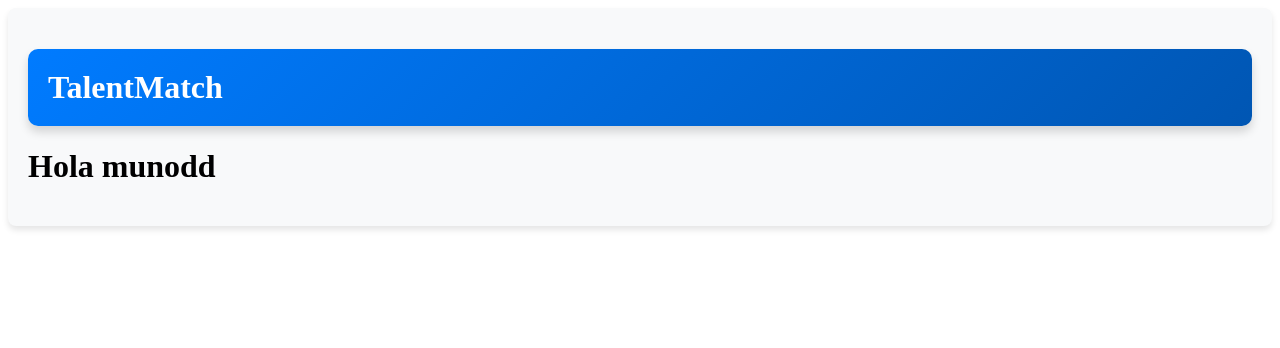
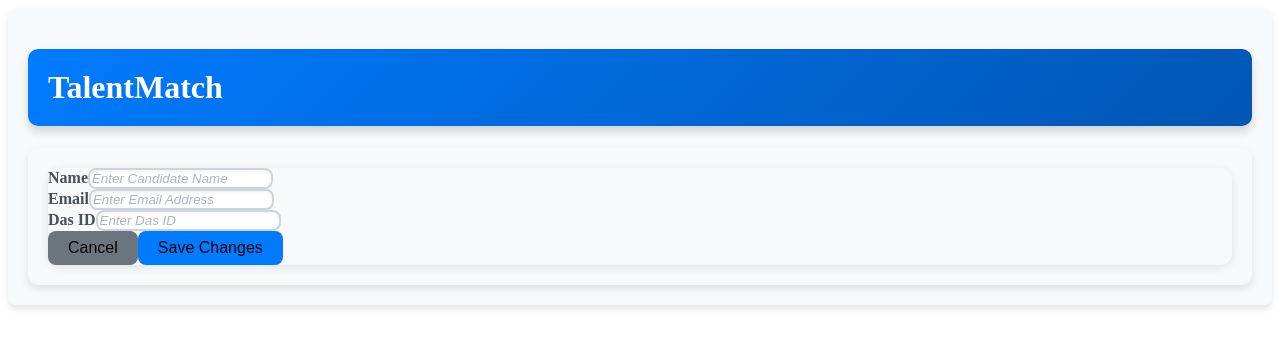
Before and after one commit to danieldrv8/talentmatch-frontend, an Angular app: page /edit/1 in a window 1280 px wide. Shown: the top 348 px of the page. Built offline with nearby package versions, Linux system fonts and the light colour scheme; no server answers.

Commit message:
editar candidate funciona

```diff
--- a/src/app/app.routes.ts
+++ b/src/app/app.routes.ts
@@ -4,7 +4,7 @@ import { CandidatesComponent } from './components/candidates/candidates.componen
 
 export const routes: Routes = [
   {
-    path: 'edit/:id', component: EditCandidateComponent
+    path: 'edit/:candidateId', component: EditCandidateComponent
   },
   {
     path: '', component: CandidatesComponent
--- a/src/app/components/edit-candidate/edit-candidate.component.css
+++ b/src/app/components/edit-candidate/edit-candidate.component.css
@@ -0,0 +1,84 @@
+/* Contenedor Principal */
+.container {
+  background-color: #f8f9fa;
+  border-radius: 10px;
+  box-shadow: 0 4px 8px rgba(0, 0, 0, 0.1);
+  padding: 20px;
+}
+
+/* Card que contiene el formulario */
+.card {
+  border: none;
+  border-radius: 12px;
+  box-shadow: 0 2px 10px rgba(0, 0, 0, 0.1);
+}
+
+/* Inputs personalizados */
+.form-control {
+  border: 2px solid #ced4da;
+  border-radius: 8px;
+  transition: all 0.3s ease-in-out;
+  box-shadow: inset 0 2px 4px rgba(0, 0, 0, 0.05);
+}
+
+.form-control:focus {
+  border-color: #007bff;
+  box-shadow: 0 0 8px rgba(0, 123, 255, 0.3);
+}
+
+/* Etiquetas (labels) */
+.form-label {
+  font-weight: bold;
+  color: #495057;
+}
+
+/* Placeholder con estilo */
+::placeholder {
+  color: #adb5bd;
+  font-style: italic;
+}
+
+/* Botones */
+.btn {
+  border-radius: 8px;
+  padding: 8px 20px;
+  font-size: 1rem;
+  transition: transform 0.2s ease-in-out, box-shadow 0.2s ease-in-out;
+}
+
+.btn:hover {
+  transform: translateY(-2px);
+  box-shadow: 0 4px 8px rgba(0, 0, 0, 0.2);
+}
+
+.btn-primary {
+  background-color: #007bff;
+  border: none;
+}
+
+.btn-primary:hover {
+  background-color: #0056b3;
+}
+
+.btn-secondary {
+  background-color: #6c757d;
+  border: none;
+}
+
+.btn-secondary:hover {
+  background-color: #5a6268;
+}
+
+/* Mensaje de ayuda (Skills) */
+.form-text {
+  font-size: 0.9rem;
+  color: #6c757d;
+}
+
+/* Estilos Responsivos */
+@media (max-width: 768px) {
+  h1.display-4 {
+    font-size: 1.8rem;
+    padding: 15px;
+  }
+}
--- a/src/app/components/edit-candidate/edit-candidate.component.html
+++ b/src/app/components/edit-candidate/edit-candidate.component.html
@@ -1 +1,37 @@
-<h1>Hola munodd</h1>
+<div class="container mt-5">
+
+  <!-- Formulario -->
+  <div class="row justify-content-center">
+    <div class="col-lg-8 col-md-10">
+      <div class="card shadow-sm border-0 rounded">
+        <div class="card-body p-4">
+          <form>
+            <!-- Nombre -->
+            <div class="mb-3">
+              <label for="candidateName" class="form-label">Name</label>
+              <input type="text" class="form-control" id="candidateName" [(ngModel)]="candidate.candidateName" name="name" placeholder="Enter Candidate Name" required>
+            </div>
+
+            <!-- Email -->
+            <div class="mb-3">
+              <label for="candidateEmail" class="form-label">Email</label>
+              <input type="email" class="form-control" id="candidateEmail" [(ngModel)]="candidate.email" name="email" placeholder="Enter Email Address" required>
+            </div>
+
+            <!-- DasId -->
+            <div class="mb-3">
+              <label for="dasId" class="form-label">Das ID</label>
+              <input type="text" class="form-control" id="dasId" [(ngModel)]="candidate.dasId" name="dasId" placeholder="Enter Das ID" required>
+            </div>
+
+            <!-- Botones -->
+            <div class="d-flex justify-content-end mt-4">
+              <button type="button" class="btn btn-secondary me-2" (click)="cancel()">Cancel</button>
+              <button type="submit" class="btn btn-primary" (click)="updateCandidate(candidate.id, candidate)">Save Changes</button>
+            </div>
+          </form>
+        </div>
+      </div>
+    </div>
+  </div>
+</div>
--- a/src/app/components/edit-candidate/edit-candidate.component.ts
+++ b/src/app/components/edit-candidate/edit-candidate.component.ts
@@ -1,11 +1,44 @@
 import { Component } from '@angular/core';
+import { ApiService } from '../../services/api.service';
+import { ActivatedRoute, Router } from '@angular/router';
+import { Candidate } from '../../interfaces/candidate';
+import { FormsModule } from '@angular/forms';
 
 @Component({
   selector: 'app-edit-candidate',
-  imports: [],
+  imports: [FormsModule],
   templateUrl: './edit-candidate.component.html',
   styleUrl: './edit-candidate.component.css'
 })
 export class EditCandidateComponent {
 
+  candidate: Candidate = {id: 0, candidateName: '', email: '', dasId: '', candidateSkills: []}; // Initialize with empty values
+
+  constructor(private apiService: ApiService, private router: Router, private route: ActivatedRoute) {}
+
+  ngOnInit() {
+    const candidateId = this.route.snapshot.params['candidateId'];
+    if (candidateId) {
+      this.loadCandidateDetails(candidateId);
+    }
+  }
+
+  cancel(){
+    this.router.navigate(['/']);
+  }
+
+  updateCandidate(candidateId: number, candidate: Candidate){
+    this.apiService.updateCandidate(candidateId, candidate).subscribe(response => {
+      console.log(response); // Log the response to inspect its structure
+      this.router.navigate(['/']);
+    });
+  }
+
+  loadCandidateDetails(candidateId: number) {
+    this.apiService.getCandidateById(candidateId).subscribe(data => {
+      this.candidate = data.candidate;
+    });
+  }
+
+
 }
--- a/src/app/interfaces/candidate.ts
+++ b/src/app/interfaces/candidate.ts
@@ -7,5 +7,5 @@ export interface Candidate {
   email: string;
   dasId: string;
   candidateSkills: CandidateSkill[];
-  skills: Skill[];
+  skills?: Skill[];
 }
--- a/src/app/services/api.service.ts
+++ b/src/app/services/api.service.ts
@@ -33,4 +33,12 @@ export class ApiService {
   getSkillNames(id: number) {
     return this.http.get<any>(this.apiUrl + '/candidates/' + id + '/skillNames');
   }
+
+  updateCandidate(id: number, candidate: Candidate){
+    return this.http.put<any>(this.apiUrl + '/candidates/' + id, candidate)
+  }
+
+  getCandidateById(id: number) {
+    return this.http.get<any>(this.apiUrl + '/candidates/' + id);
+  }
 }
```
